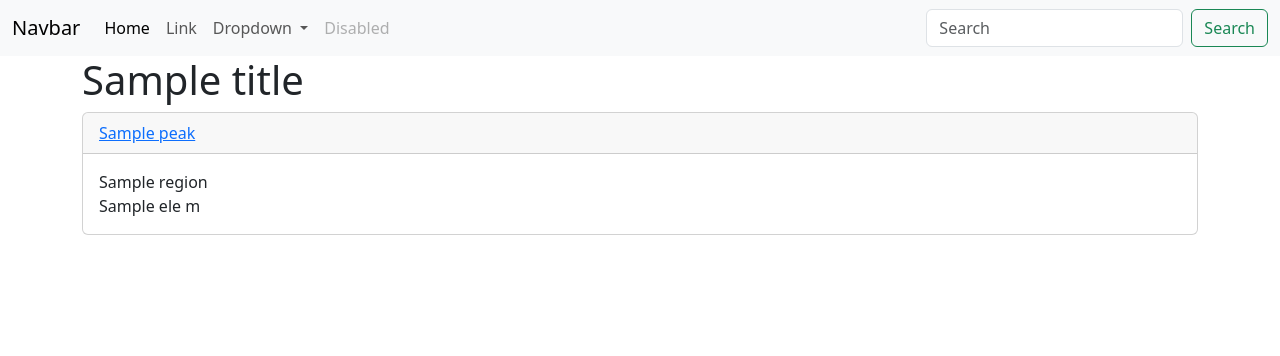
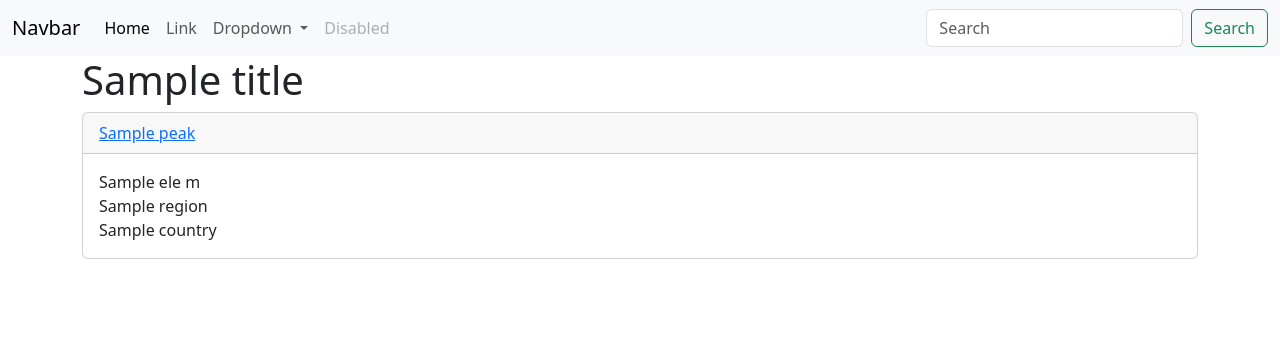
Before and after one commit to florianneukirchen/Alpine-Peaks, a Django app: template peaks/templates/peaks/index.html in a window 1280 px wide. Shown: the top 356 px of the page. Run offline with Django 4.2, Linux system fonts and the light colour scheme; the template is opened without the code that fills it: most values are stand-ins (such as "Sample title", 1, 10 or a date in 2020).

Commit message:
Countries in index

```diff
--- a/peaks/templates/peaks/index.html
+++ b/peaks/templates/peaks/index.html
@@ -13,8 +13,10 @@
             <a href="{% url 'peak' peak.id %}">{{ peak.name }}</a>
         </div>
         <div class="card-body">
+            <div>{{ peak.ele }} m</div>
             <div>{{ peak.region }}</div>
-            <div>{{ peak.ele }} m</div>
+            <div>{% for country in peak.countries.all %} {{ country.name }} {% endfor %}</div>
+
 
         </div>
 
```
